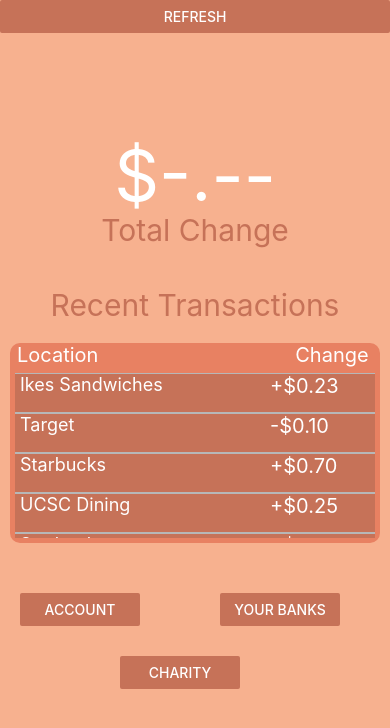
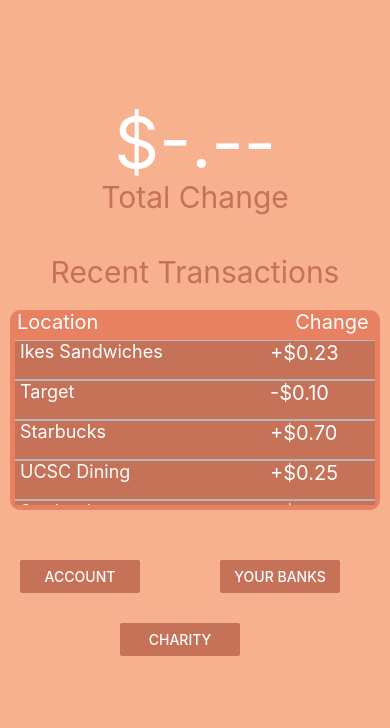
Before and after one commit to VaughnFisher/Change_Mobile, a React Native app: screen / in a window 390 px wide. Shown: the top 728 px of the page. Built offline with nearby package versions, Linux system fonts and the light colour scheme; no server answers.

Commit message:
Fixed a button

```diff
--- a/App.js
+++ b/App.js
@@ -110,11 +110,7 @@ class App extends React.Component{
     if (this.state.currentPage === "HOME"){
       return(
         <View style={styles.page}>
-          <Button
-            title="refresh"
-            color="#c67258"
-            onPress={this.forceUpdateHandler}
-          />
+
           <View style={styles.body}>
 
             <Text style={styles.total}>
```
